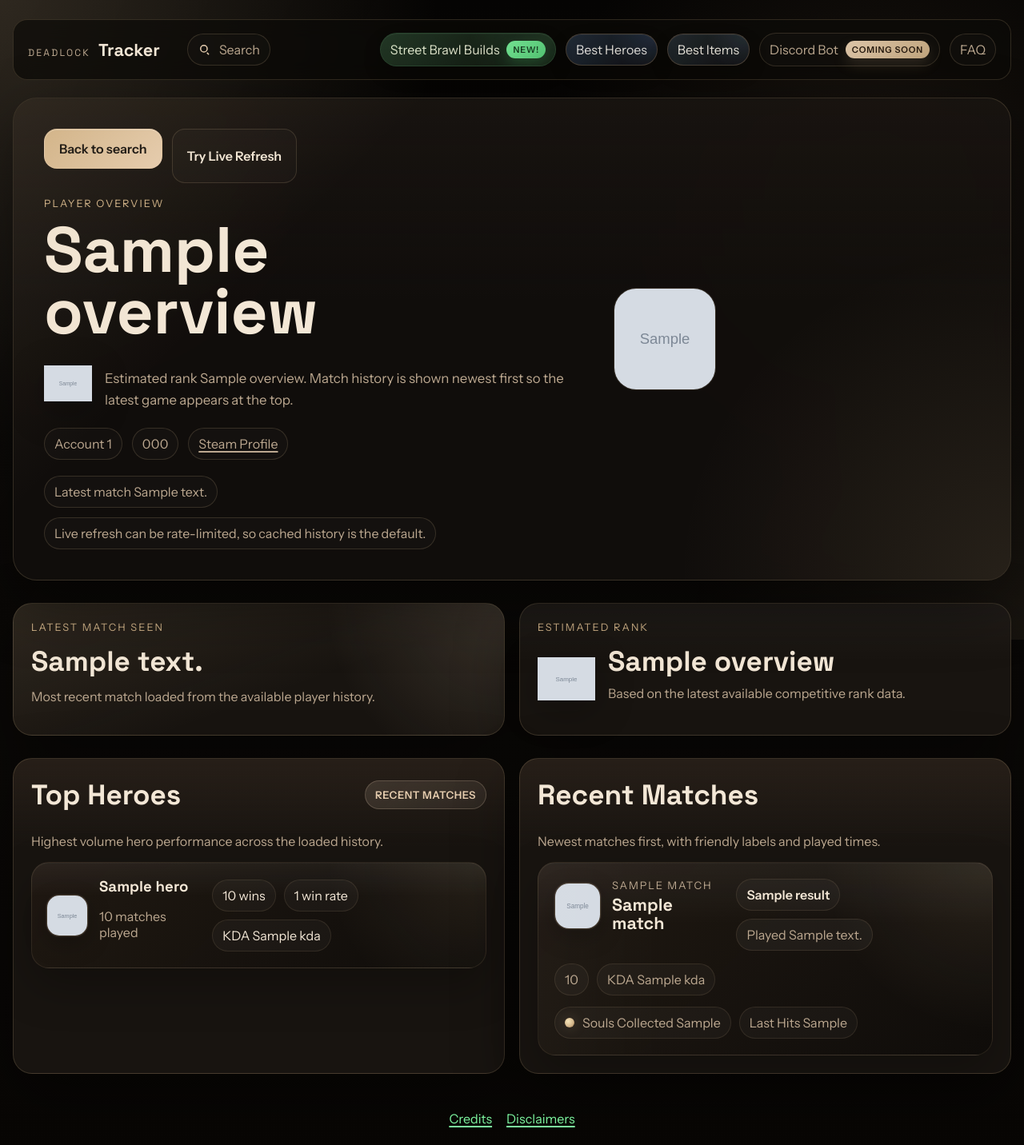
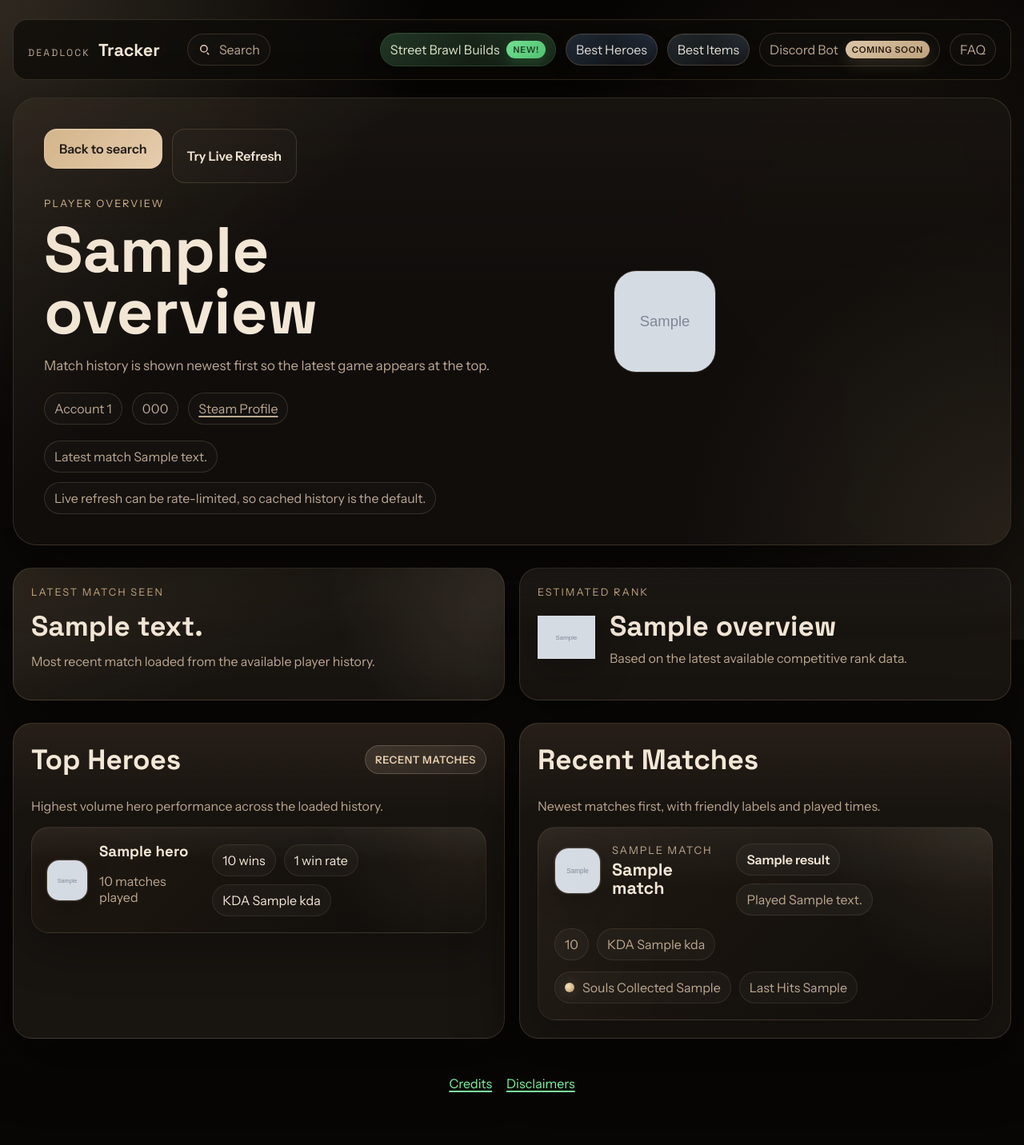
Before and after one commit to vvMaxwell/Deadlock_Tracker, a FastAPI app: template src/deadlock_tracker/web/templates/player.html in a window 1280 px wide. Shown: the top 1432 px of the page at 80% size. Run offline with FastAPI, Linux system fonts and the light colour scheme; the template is opened without the code that fills it: most values are stand-ins (such as "Sample title", 1, 10 or a date in 2020); grey boxes marked "Sample" are stand-in pictures.

Commit message:
Polish player rank card layout

```diff
--- a/src/deadlock_tracker/web/static/site.css
+++ b/src/deadlock_tracker/web/static/site.css
@@ -231,11 +231,19 @@
 .rank-overview-row {
     display: flex;
     align-items: center;
-    gap: 16px;
-}
-
+    gap: 18px;
+    flex-wrap: nowrap;
+}
+
+.rank-overview-copy {
+    display: grid;
+    gap: 8px;
+    min-width: 0;
+}
+
+.rank-overview-row h2,
 .rank-overview-row .overview-stat {
-    margin-top: 8px;
+    margin: 0;
 }
 
 .rank-badge-image {
--- a/src/deadlock_tracker/web/templates/player.html
+++ b/src/deadlock_tracker/web/templates/player.html
@@ -11,12 +11,7 @@
         </div>
         <p class="eyebrow">Player Overview</p>
         <h1>{{ overview.personaname }}</h1>
-        <div class="rank-summary-inline">
-            {% if overview.rank_badge_image_url %}
-            <img class="rank-badge-image rank-badge-image-inline" src="{{ overview.rank_badge_image_url }}" alt="{{ overview.rank_name }}">
-            {% endif %}
-            <p class="lede">Estimated rank {{ overview.rank_name }}. Match history is shown newest first so the latest game appears at the top.</p>
-        </div>
+        <p class="lede">Match history is shown newest first so the latest game appears at the top.</p>
         <div class="meta-row">
             <span>Account {{ overview.account_id }}</span>
             <span>{{ overview.countrycode or "Unknown Country" }}</span>
@@ -58,7 +53,7 @@
             {% if overview.rank_badge_image_url %}
             <img class="rank-badge-image" src="{{ overview.rank_badge_image_url }}" alt="{{ overview.rank_name }}">
             {% endif %}
-            <div>
+            <div class="rank-overview-copy">
                 <h2>{{ overview.rank_name }}</h2>
                 <p class="overview-stat">Based on the latest available competitive rank data.</p>
             </div>
```
